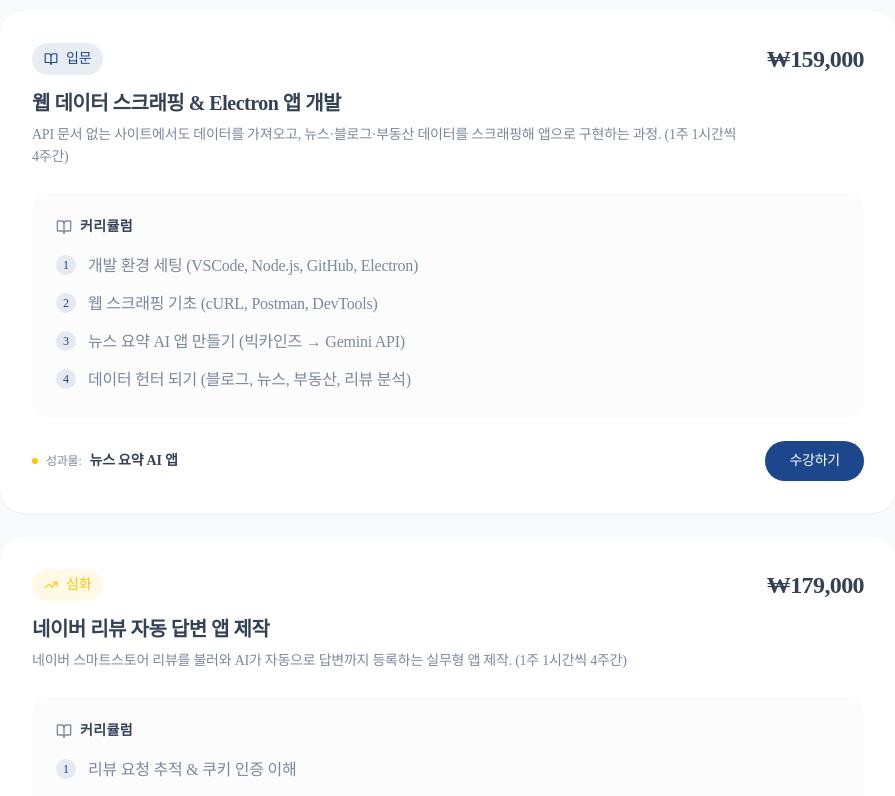
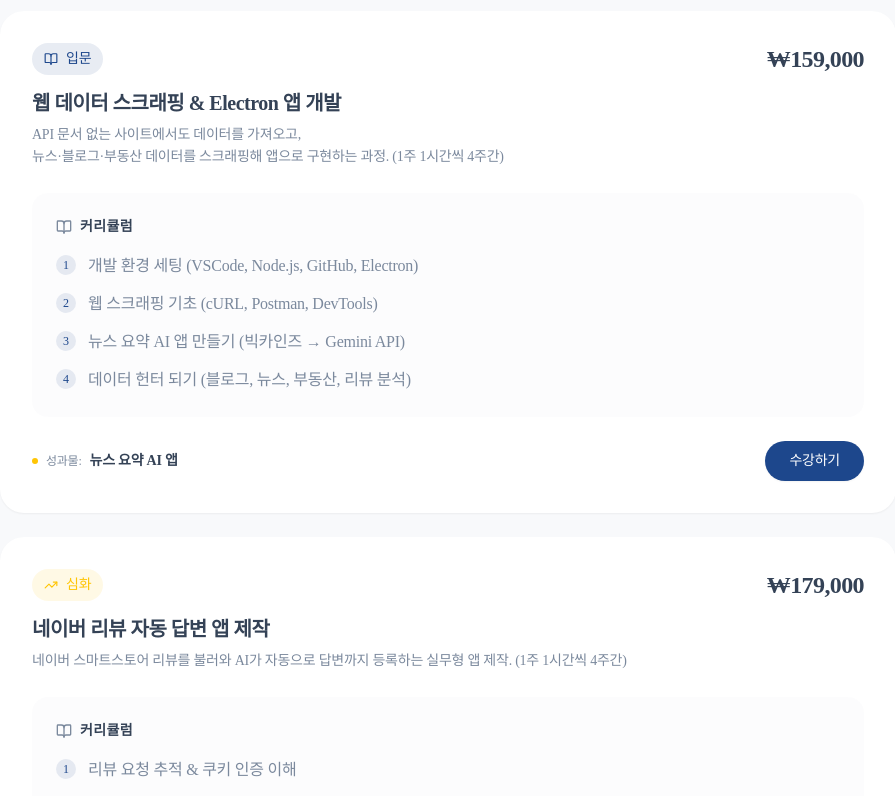
Before and after one commit to nestezup/gemini-dev-journey, a React (Vite) app: page / in a window 1280 px wide. Shown: the part 2600-3396 px from the top of the page, without its empty margins (192-1087 px from the left). Built offline with nearby package versions, Linux system fonts and the light colour scheme; the HTML template or start-up script is replaced by a standard one.

Commit message:
Split text into paragraphs

```diff
--- a/src/components/CourseSection.tsx
+++ b/src/components/CourseSection.tsx
@@ -16,7 +16,13 @@ const CourseSection = () => {
       title: "웹 데이터 스크래핑 & Electron 앱 개발",
       level: "입문",
       color: "primary",
-      description: "API 문서 없는 사이트에서도 데이터를 가져오고, 뉴스·블로그·부동산 데이터를 스크래핑해 앱으로 구현하는 과정. (1주 1시간씩 4주간)",
+      description: (
+        <>
+          <span>API 문서 없는 사이트에서도 데이터를 가져오고,</span>
+          <br />
+          <span>뉴스·블로그·부동산 데이터를 스크래핑해 앱으로 구현하는 과정. (1주 1시간씩 4주간)</span>
+        </>
+      ),
       curriculum: [
         "개발 환경 세팅 (VSCode, Node.js, GitHub, Electron)",
         "웹 스크래핑 기초 (cURL, Postman, DevTools)",
@@ -108,9 +114,9 @@ const CourseSection = () => {
                           <h3 className="text-xl font-bold text-foreground mb-2 leading-tight break-keep tracking-tight font-serif">
                             {course.title}
                           </h3>
-                          <p className="text-muted-foreground text-sm leading-relaxed break-keep font-light">
-                            {course.description}
-                          </p>
+                           <div className="text-muted-foreground text-sm leading-relaxed break-keep font-light">
+                             {course.description}
+                           </div>
                         </div>
                       </div>
                       <div className="text-right">
```
